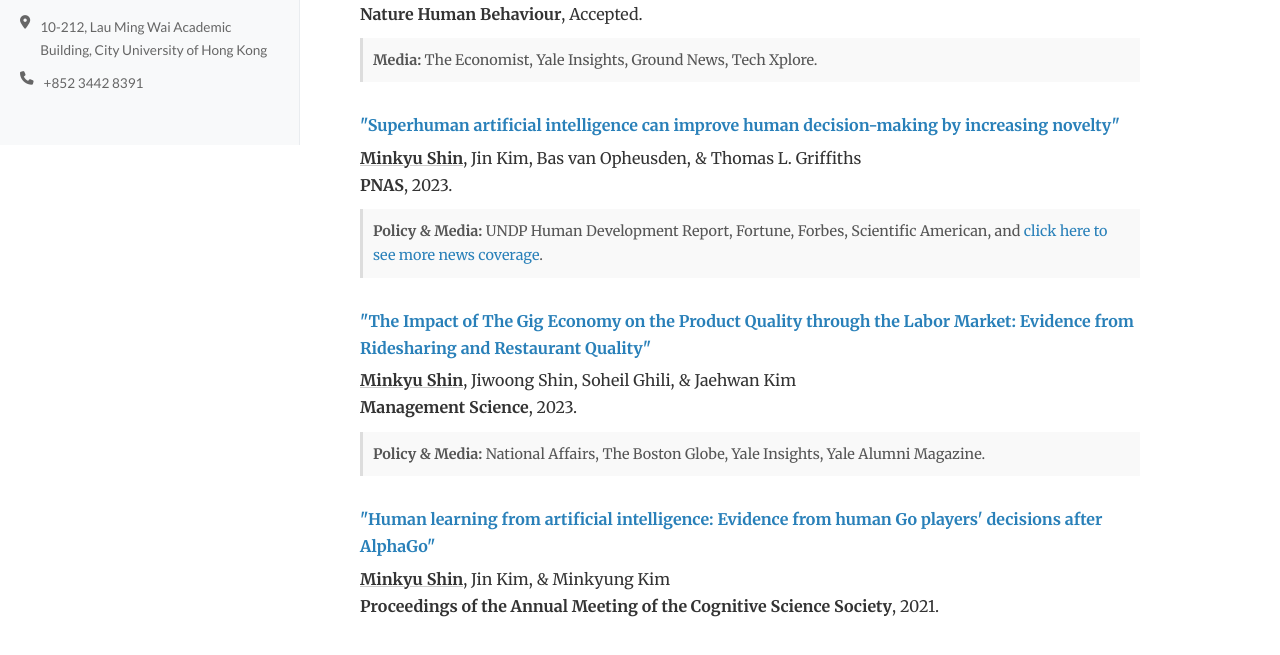
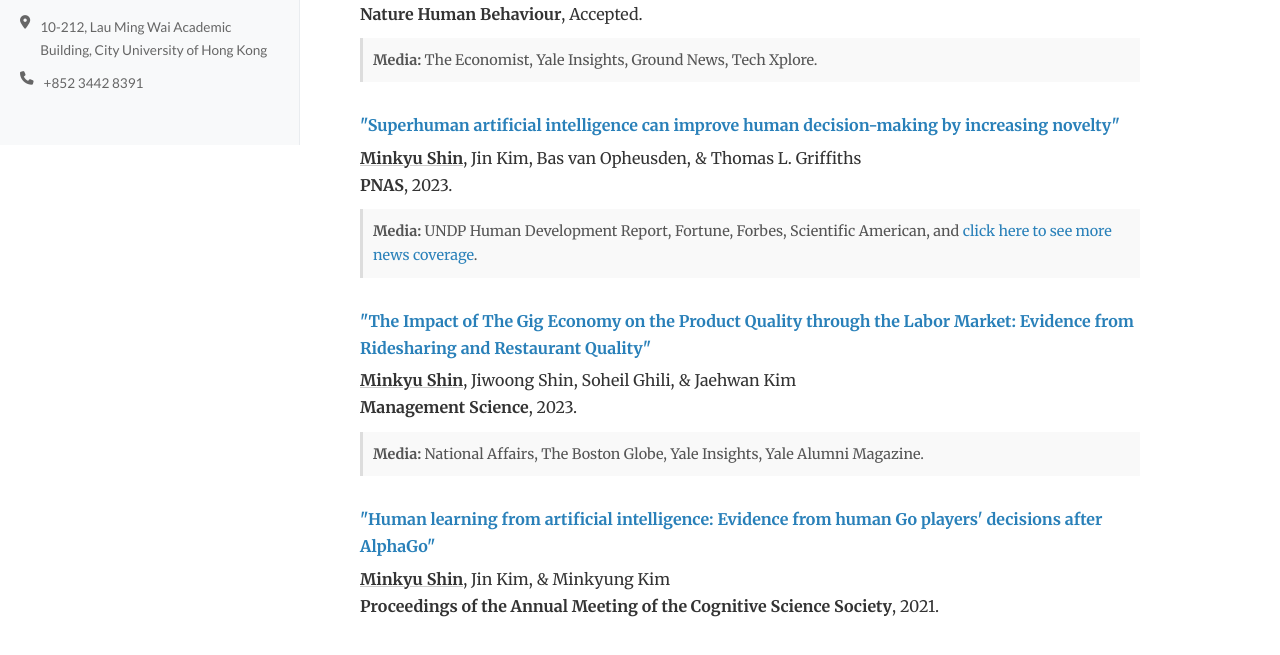
Before and after one commit to minkyu-shin-marketing/website, a plain HTML site: page index.html in a window 1280 px wide. Shown: the part 655-1310 px from the top of the page. Drawn offline with Linux system fonts and the light colour scheme.

Commit message:
Update index.html

```diff
--- a/index.html
+++ b/index.html
@@ -402,7 +402,7 @@
                     <span class="pub-authors"><span class="me">Minkyu Shin</span>, Jin Kim, Bas van Opheusden, & Thomas L. Griffiths</span><br>
                     <span class="pub-journal"><strong>PNAS</strong></span>, 2023.
                     <div class="media-block">
-                        <strong>Policy & Media:</strong> UNDP Human Development Report, Fortune, Forbes, Scientific American, and <a href="https://pnas.altmetric.com/details/143800783/news" target="_blank">click here to see more news coverage</a>.
+                        <strong>Media:</strong> UNDP Human Development Report, Fortune, Forbes, Scientific American, and <a href="https://pnas.altmetric.com/details/143800783/news" target="_blank">click here to see more news coverage</a>.
                     </div>
                 </li>
 
@@ -411,7 +411,7 @@
                     <span class="pub-authors"><span class="me">Minkyu Shin</span>, Jiwoong Shin, Soheil Ghili, & Jaehwan Kim</span><br>
                     <span class="pub-journal"><strong>Management Science</strong></span>, 2023.
                     <div class="media-block">
-                        <strong>Policy & Media:</strong> National Affairs, The Boston Globe, Yale Insights, Yale Alumni Magazine.
+                        <strong>Media:</strong> National Affairs, The Boston Globe, Yale Insights, Yale Alumni Magazine.
                     </div>
                 </li>
                 <li class="pub-item">
@@ -473,4 +473,5 @@
 </div>
 
 </body>
+
 </html>
```
